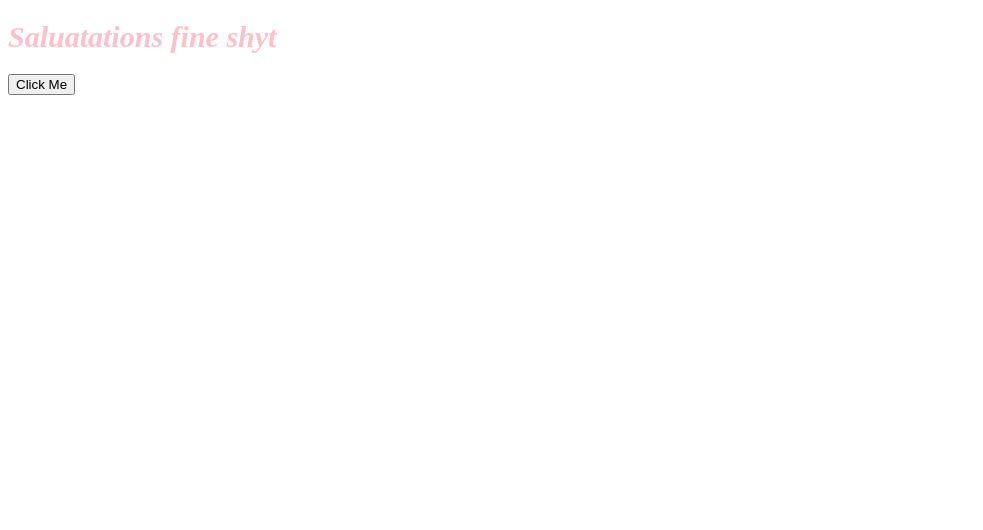
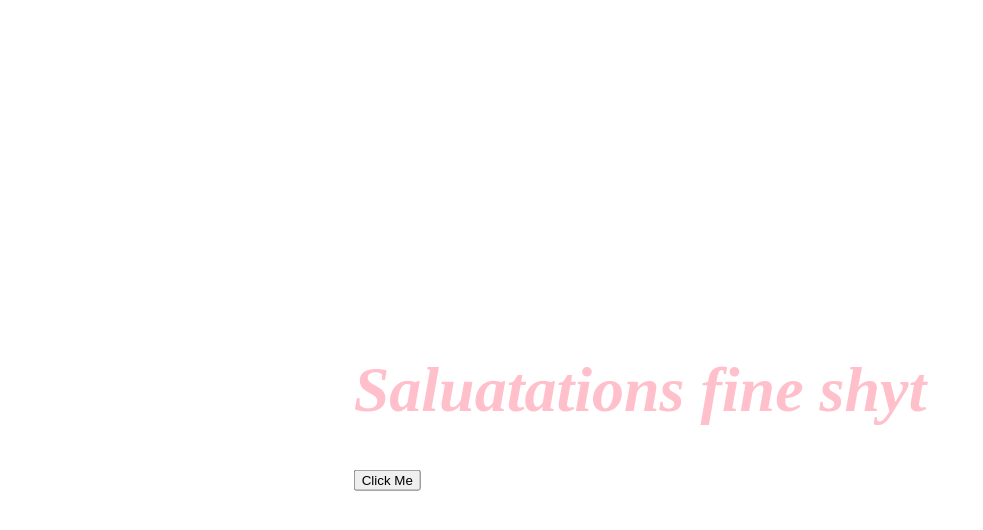
Before and after one commit to pandanbrandon/learningJSfrrr, a plain HTML site: page index.html in a window 1280 px wide. Shown: the whole page, without its empty margins (0-983 px from the left). Drawn offline with Linux system fonts and the light colour scheme.

Commit message:
centered div lol

```diff
--- a/domManipulation.js
+++ b/domManipulation.js
@@ -28,7 +28,7 @@ title.innerHTML = "<i>Saluatations fine shyt</i>"; // Changes text and renders H
 // ----- Changing Styles -----
 
 title.style.color = "pink"; // Changes text color to blue
-title.style.fontSize = "30px"; // Changes font size to 30px
+title.style.fontSize = "100px"; // Changes font size to 30px
 
 // Got an idea for the button **ignore**
 let button = document.getElementById("btn");
@@ -37,3 +37,13 @@ button.addEventListener("click", function() {
     let sound = new Audio("rizz-sounds.mp3"); // Load the sound file
     sound.play(); // Play the sound
 });
+
+// center the title and button
+const myDiv = document.querySelector(".mainDiv");
+
+myDiv.style.position = "absolute";
+myDiv.style.top = "50%";
+myDiv.style.left = "50%";
+myDiv.style.transform = "translate(-50%, -50%)";
+
+document.getElementById("title").style.fontSize = `${Math.min(Math.max(window.innerWidth / 20, 30), 100)}px`;
--- a/index.html
+++ b/index.html
@@ -4,8 +4,11 @@
     <title>beep boop beep</title>
 </head>
 <body>
-    <h1 id="title">Hello fine shyts.</h1>
-    <button id="btn">Click Me</button>
+    <div class="mainDiv">
+        <h1 id="title">Hello fine shyts.</h1>
+        <button id="btn">Click Me</button>
+    </div>
+
 
     <script src="domManipulation.js"></script>
 </body>
```
